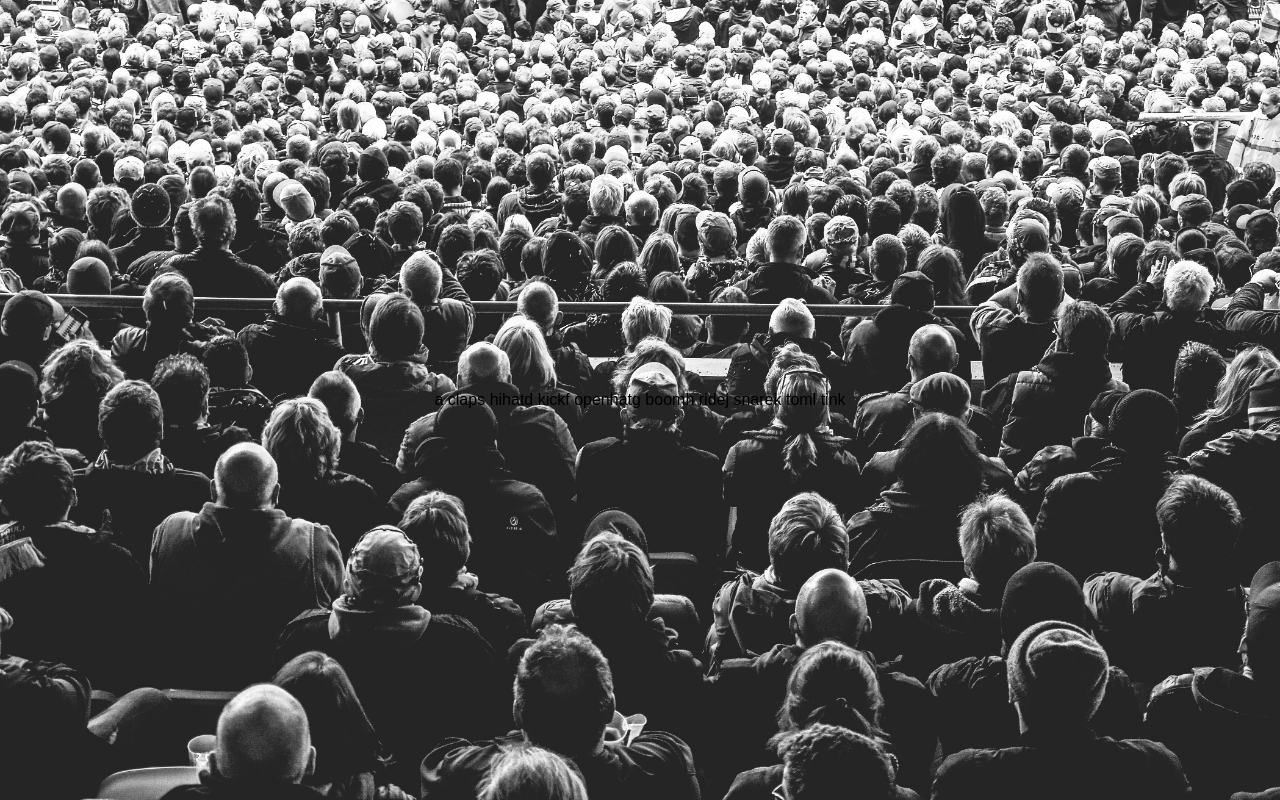
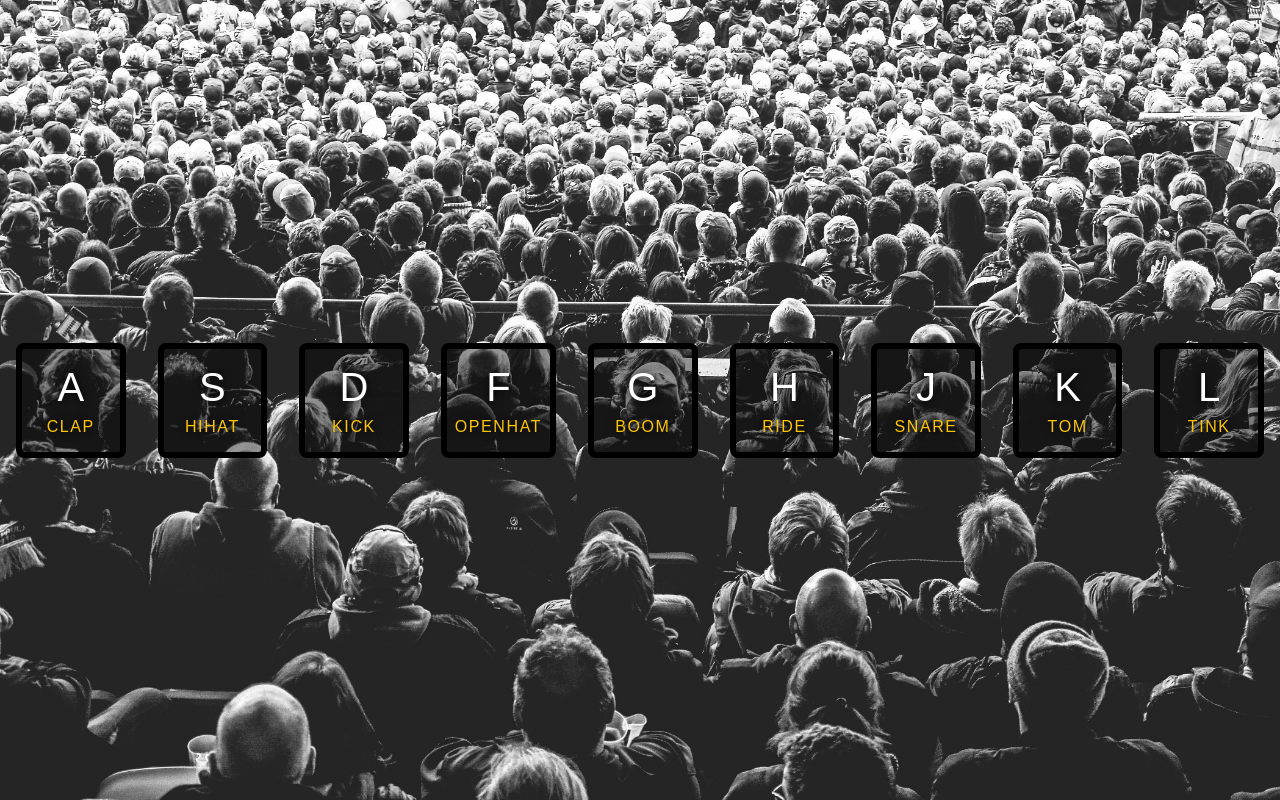
Before and after one commit to miralmag/drum-kit-js, a plain HTML site: page index.html in a window 1280 px wide. Drawn offline with Linux system fonts and the light colour scheme.

Commit message:
add basic styles

```diff
--- a/index.html
+++ b/index.html
@@ -11,39 +11,39 @@
     <div class="keys" >
         <div class="key">
             <kbd>a</kbd>
-            <span>clap</span>
+            <span class="sound-name">clap</span>
         </div>
         <div class="key">
             <kbd>s</kbd>
-            <span>hihat</span>
+            <span class="sound-name">hihat</span>
         </div>
         <div class="key">
             <kbd>d</kbd>
-            <span>kick</span>
+            <span class="sound-name">kick</span>
         </div>
         <div class="key">
             <kbd>f</kbd>
-            <span>openhat</span>
+            <span class="sound-name">openhat</span>
         </div>
         <div class="key">
             <kbd>g</kbd>
-            <span>boom</span>
+            <span class="sound-name">boom</span>
         </div>
         <div class="key">
             <kbd>h</kbd>
-            <span>ride</span>
+            <span class="sound-name">ride</span>
         </div>
         <div class="key">
             <kbd>j</kbd>
-            <span>snare</span>
+            <span class="sound-name">snare</span>
         </div>
         <div class="key">
             <kbd>k</kbd>
-            <span>tom</span>
+            <span class="sound-name">tom</span>
         </div>
         <div class="key">
             <kbd>l</kbd>
-            <span>tink</span>
+            <span class="sound-name">tink</span>
         </div>
     </div>
 <script src="./main.js"></script>
--- a/main.css
+++ b/main.css
@@ -18,3 +18,32 @@ background-repeat: no-repeat;
     align-items: center;
     justify-content: center;
 }
+
+.key {
+    text-transform: uppercase;
+    border: .4rem solid black;
+    border-radius: .5rem;
+    margin: 1rem;
+    font-size: 1.5rem;
+    padding: 1rem .5rem;
+    transition: all .07s ease;
+    width: 10rem;
+    text-align: center;
+    color: white;
+    background: rgba(0,0,0,0.4);
+    text-shadow: 0 0 .5rem black;
+    display: flex;
+    flex-direction: column;
+    gap: .5rem;
+}
+
+kbd {
+    font-size: 2.5rem;
+}
+
+.sound-name {
+    font-size: 1rem;
+    text-transform: uppercase;
+    letter-spacing: .1rem;
+    color: #ffc600;
+}
```
